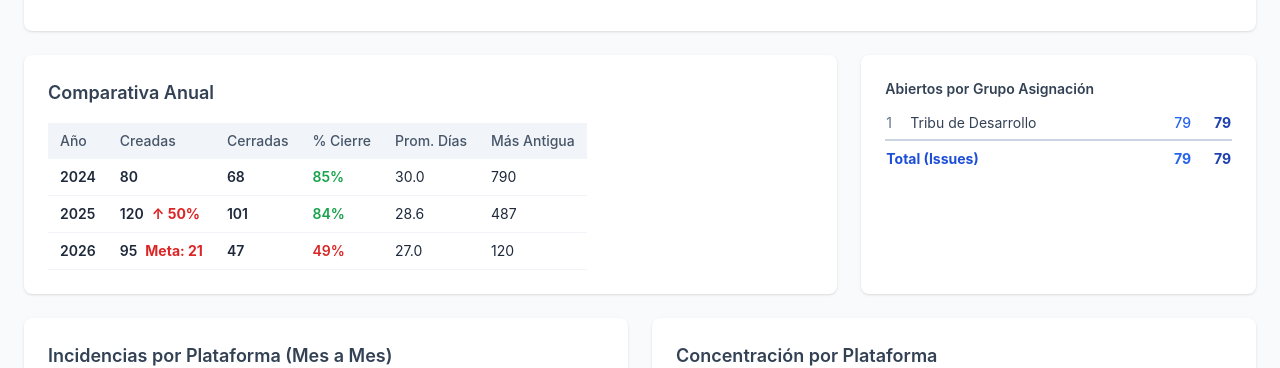
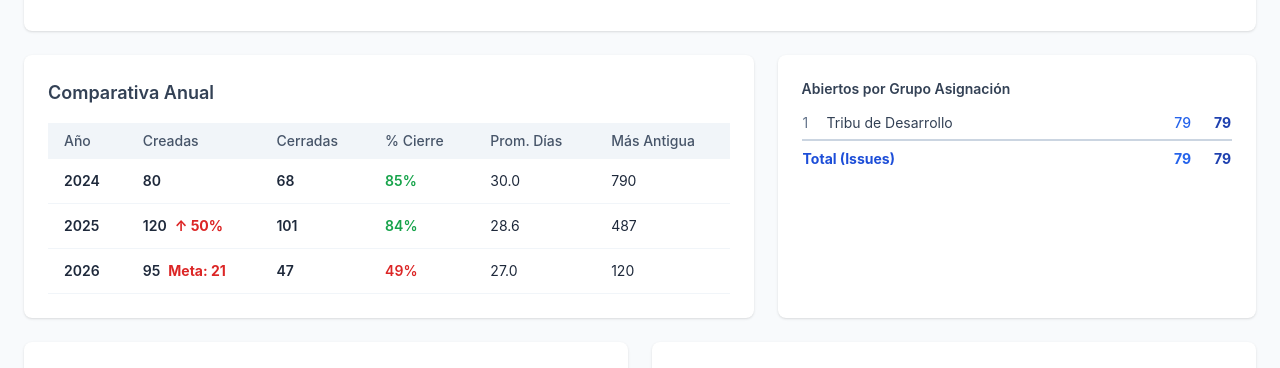
Before and after one commit to cristiancarreno-debug/dashboard-incidencias-patrimoniales, a React (Vite) app: page / in a window 1280 px wide. Shown: the part 831-1199 px from the top of the page. Built offline with nearby package versions, Linux system fonts and the light colour scheme; no server answers.

Commit message:
fix: expandir tabla grupo asignación (2/5), tabla anual w-full con más padding

```diff
--- a/src/App.tsx
+++ b/src/App.tsx
@@ -126,14 +126,14 @@ function App() {
         </section>
 
         {/* Tabla comparativa anual + Grupo Asignación */}
-        <div className="grid grid-cols-1 lg:grid-cols-3 gap-6">
-          <section className="bg-white rounded-lg shadow p-6 lg:col-span-2">
+        <div className="grid grid-cols-1 lg:grid-cols-5 gap-6">
+          <section className="bg-white rounded-lg shadow p-6 lg:col-span-3">
             <h2 className="text-lg font-semibold text-slate-700 mb-4">
               Comparativa Anual
             </h2>
             <AnnualTable data={metrics.metricasAnuales} filtros={filtros} />
           </section>
-          <section className="bg-white rounded-lg shadow p-6">
+          <section className="bg-white rounded-lg shadow p-6 lg:col-span-2">
             <GrupoAsignacionTable incidencias={incidenciasFiltradas} />
           </section>
         </div>
--- a/src/components/AnnualTable.tsx
+++ b/src/components/AnnualTable.tsx
@@ -37,22 +37,22 @@ export function AnnualTable({ data, filtros }: Props) {
 
   return (
     <div className="overflow-x-auto">
-      <table className="text-sm">
+      <table className="w-full text-sm">
         <thead>
           <tr className="bg-slate-100 text-left">
-            <th className="px-3 py-2 font-medium text-slate-600">Año</th>
-            <th className="px-3 py-2 font-medium text-slate-600">Creadas</th>
-            <th className="px-3 py-2 font-medium text-slate-600">Cerradas</th>
-            <th className="px-3 py-2 font-medium text-slate-600">% Cierre</th>
-            <th className="px-3 py-2 font-medium text-slate-600">Prom. Días</th>
-            <th className="px-3 py-2 font-medium text-slate-600">Más Antigua</th>
+            <th className="px-4 py-2 font-medium text-slate-600">Año</th>
+            <th className="px-4 py-2 font-medium text-slate-600">Creadas</th>
+            <th className="px-4 py-2 font-medium text-slate-600">Cerradas</th>
+            <th className="px-4 py-2 font-medium text-slate-600">% Cierre</th>
+            <th className="px-4 py-2 font-medium text-slate-600">Prom. Días</th>
+            <th className="px-4 py-2 font-medium text-slate-600">Más Antigua</th>
           </tr>
         </thead>
         <tbody>
           {data.map((row) => (
             <tr key={row.anio} className="border-b border-slate-100 hover:bg-slate-50">
-              <td className="px-3 py-2 font-semibold">{row.anio}</td>
-              <td className="px-3 py-2">
+              <td className="px-4 py-3 font-semibold">{row.anio}</td>
+              <td className="px-4 py-3">
                 <div className="flex items-center gap-2">
                   <span className="font-semibold">{row.totalCreadas}</span>
                   {/* Variación 2025 vs 2024 */}
@@ -79,14 +79,14 @@ export function AnnualTable({ data, filtros }: Props) {
                   )}
                 </div>
               </td>
-              <td className="px-3 py-2 font-semibold">{row.totalCerradas}</td>
-              <td className="px-3 py-2">
+              <td className="px-4 py-3 font-semibold">{row.totalCerradas}</td>
+              <td className="px-4 py-3">
                 <span className={row.porcentajeCierre >= 80 ? 'text-green-600 font-semibold' : row.porcentajeCierre >= 60 ? 'text-amber-600 font-semibold' : 'text-red-600 font-semibold'}>
                   {row.porcentajeCierre.toFixed(0)}%
                 </span>
               </td>
-              <td className="px-3 py-2">{row.promedioDiasAtencion.toFixed(1)}</td>
-              <td className="px-3 py-2">{row.incidenciaMasAntigua}</td>
+              <td className="px-4 py-3">{row.promedioDiasAtencion.toFixed(1)}</td>
+              <td className="px-4 py-3">{row.incidenciaMasAntigua}</td>
             </tr>
           ))}
         </tbody>
```
